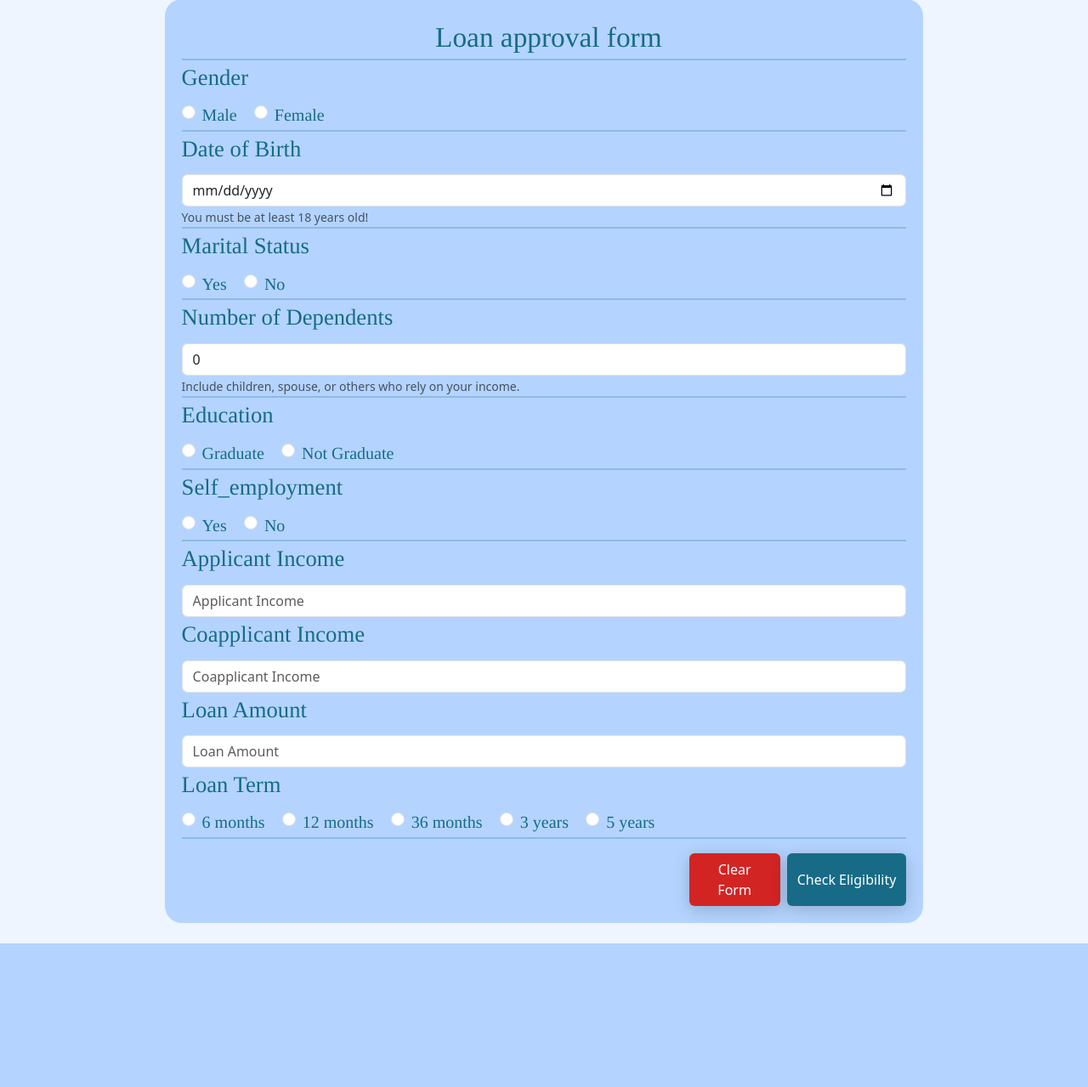
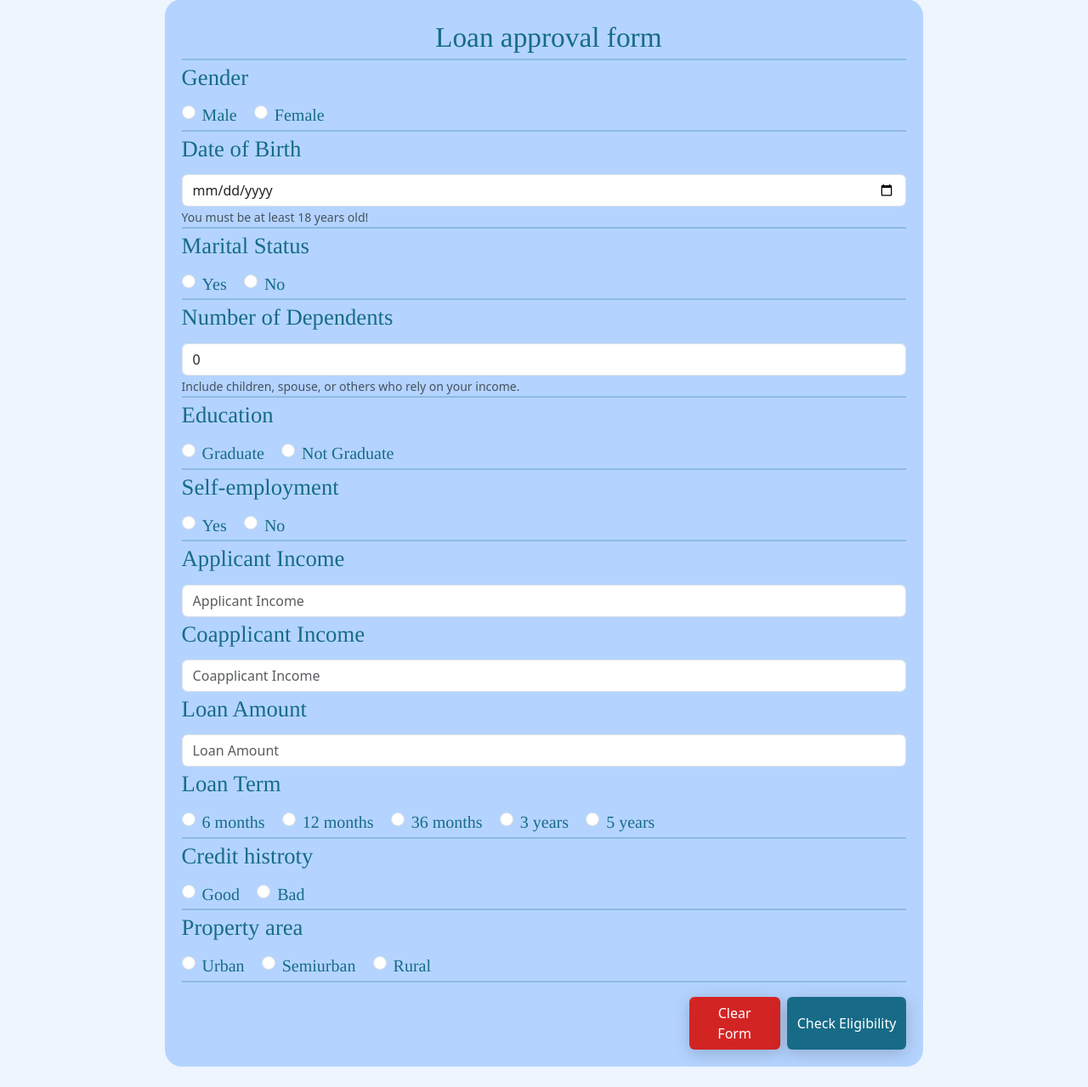
Before and after one commit to codingburgas/2425-11-b-pp-student-practices-assignment-NTIvanova21, a Flask app: page /approvalForm/1 in a window 1280 px wide. Shown: the part 432-1711 px from the top of the page at 85% size. Before the commit the page ends 1542 px from the top, so only its background shows below. Run offline with Flask 3, Linux system fonts and the light colour scheme; a user stored in the database is signed in; tables that the repository leaves empty hold one stand-in row (values such as "Sample post"); grey boxes marked "Sample" are stand-in pictures; parts of the project's set-up code (start-up, migrations or seed data) failed here and were passed over; some libraries are stand-ins or nearby versions; some web fonts are replaced.

Commit message:
Fix model's metrixes. Close #28

```diff
--- a/GreenLight/AI_model/forms.py
+++ b/GreenLight/AI_model/forms.py
@@ -10,9 +10,13 @@ class LoanForm(FlaskForm):
     marital_status = RadioField('Marital Status',choices=[('yes', 'Yes'), ('no', 'No')],validators=[InputRequired()],coerce=str)
     dependents = SelectField('Number of Dependents',choices=[('0', '0'), ('1', '1'), ('2', '2'), ('3+', '3 or more')],validators=[InputRequired()])
     education = RadioField('Education',choices=[('Graduate', 'Graduate'), ('Not Graduate', 'Not Graduate')],validators=[InputRequired()],coerce=str, render_kw={"class": "form-check-input"})
-    self_employment = RadioField('Self_employment',choices=[('yes', 'Yes'), ('no', 'No')],validators=[InputRequired()],coerce=str)
+    self_employment = RadioField('Self-employment',choices=[('yes', 'Yes'), ('no', 'No')],validators=[InputRequired()],coerce=str)
     applicant_income = StringField('Applicant Income', validators=[DataRequired()])
     coapplicant_income = StringField('Coapplicant Income', validators=[DataRequired()])
     loan_amount = StringField('Loan Amount', validators=[DataRequired()])
     loan_term = RadioField('Loan Term',choices=[('6', '6 months'),('12', '12 months'),('36', '36 months'),('36', '3 years'),('60', '5 years')],validators=[InputRequired()],coerce=str)
+    credit_history = RadioField('Credit histroty',choices=[('1', 'Good'), ('0', 'Bad')],validators=[InputRequired()],coerce=str)
+    property_area = RadioField('Property area',choices=[('Urban', 'Urban'), ('Semiurban', 'Semiurban'), ('Rural', 'Rural')],validators=[InputRequired()],coerce=str)
+
+
     submit = SubmitField('Check Eligibility')
--- a/GreenLight/AI_model/logistic_regression_model.py
+++ b/GreenLight/AI_model/logistic_regression_model.py
@@ -1,12 +1,15 @@
 import pandas as pd
 import numpy as np
+from sklearn.feature_selection import SelectKBest, f_classif
+from sklearn.preprocessing import LabelEncoder, StandardScaler
 from sklearn.model_selection import train_test_split
-from sklearn.preprocessing import LabelEncoder, StandardScaler
+from sklearn.metrics import accuracy_score, precision_score, recall_score, f1_score, confusion_matrix, classification_report
+from imblearn.over_sampling import SMOTE
 
 
 class LogisticRegression:
     def __init__(self, n_inputs, bias=0.0, learning_rate=0.01, epochs=100, threshold=0.5):
-        np.random.seed(43)
+        np.random.seed(42)
         self.n_inputs = n_inputs
         self.weights = np.random.rand(n_inputs)
         self.bias = bias
@@ -34,27 +37,28 @@ class LogisticRegression:
         X = np.array(X)
         y = np.array(y)
 
-        if len(X) != len(y):
-            raise ValueError("X and y must have the same length")
+        # Calculate class weights more effectively
+        class_counts = np.bincount(y)
+        n_samples = len(y)
+        n_classes = len(class_counts)
+        weights = n_samples / (n_classes * class_counts)
 
         for epoch in range(self.epochs):
-            total_loss = 0
-
             for inputs, y_expected in zip(X, y):
                 y_predicted = self.predict_probability(inputs)
+                y_predicted = np.clip(y_predicted, 1e-10, 1 - 1e-10)
+                error = y_predicted - y_expected
 
-                y_predicted = np.clip(y_predicted, 1e-10, 1 - 1e-10)
 
-                loss = -(y_expected * np.log(y_predicted) + (1 - y_expected) * np.log(1 - y_predicted))
-                total_loss += loss
+                weight = weights[y_expected]
+                self.weights -= self.learning_rate * error * np.array(inputs) * weight
+                self.bias -= self.learning_rate * error * weight
 
-                gradient = y_predicted - y_expected
-
-                self.weights -= self.learning_rate * gradient * np.array(inputs)
-                self.bias -= self.learning_rate * gradient
 
 
 df = pd.read_csv("AI_model/model_datasets/train.csv")
+
+# Fill missing values
 df.fillna({
     'Gender': df['Gender'].mode()[0],
     'Married': df['Married'].mode()[0],
@@ -65,30 +69,62 @@ df.fillna({
     'Credit_History': df['Credit_History'].mode()[0],
 }, inplace=True)
 
-
-categorical_cols = ['Gender', 'Married', 'Dependents', 'Education', 'Self_Employed']
+categorical_cols = ['Gender', 'Married', 'Dependents', 'Education', 'Self_Employed', 'Property_Area']
 label_encoders = {}
 for col in categorical_cols:
     le = LabelEncoder()
     df[col] = le.fit_transform(df[col])
     label_encoders[col] = le
 
+
+
 features = ['Gender', 'Married', 'Dependents', 'Education', 'Self_Employed',
-            'ApplicantIncome', 'CoapplicantIncome', 'LoanAmount', 'Loan_Amount_Term'
-            ]
+            'ApplicantIncome', 'CoapplicantIncome', 'LoanAmount', 'Loan_Amount_Term',
+            'Credit_History', 'Property_Area']
+
+
 X = df[features].values
 y = df['Loan_Status'].map({'Y': 1, 'N': 0}).values
 
+selector = SelectKBest(score_func=f_classif, k=7)
+X_selected = selector.fit_transform(X, y)
+selected_features = [features[i] for i in selector.get_support(indices=True)]
+print("Selected features:", selected_features)
+
 
 scaler = StandardScaler()
-X = scaler.fit_transform(X)
+X_scaled = scaler.fit_transform(X_selected)
 
 
-model = LogisticRegression(n_inputs=X.shape[1], learning_rate=0.001, epochs=1000)
-model.train(X, y)
+smote = SMOTE(random_state=42)
+X_resampled, y_resampled = smote.fit_resample(X_scaled, y)
 
-y_pred = [model.predict_class(x) for x in X]
-accuracy = np.mean(y_pred == y)
+
+X_train, X_test, y_train, y_test = train_test_split(X_resampled, y_resampled, test_size=0.2, stratify=y_resampled,random_state=42)
+
+
+model = LogisticRegression(n_inputs=X_train.shape[1], learning_rate=0.001, epochs=2000, threshold=0.5)
+model.train(X_train, y_train)
+
+
+y_pred = [model.predict_class(x) for x in X_test]
+y_pred = np.array(y_pred)
+
+
+accuracy = accuracy_score(y_test, y_pred)
 accuracy = round(accuracy, 2) * 100
+precision = precision_score(y_test, y_pred)
+recall = recall_score(y_test, y_pred)
+f1 = f1_score(y_test, y_pred)
+conf_matrix = confusion_matrix(y_test, y_pred)
 
-print(f"Accuracy on the whole dataset: {accuracy}%")
+
+print(f"\nEvaluation on Test Set:")
+print(f"Accuracy     : {accuracy:.2f}")
+print(f"Precision    : {precision:.2f}")
+print(f"Recall       : {recall:.2f}")
+print(f"F1 Score     : {f1:.2f}")
+print("\nConfusion Matrix:")
+print(conf_matrix)
+print("\nClassification Report:")
+print(classification_report(y_test, y_pred))
--- a/GreenLight/AI_model/routes.py
+++ b/GreenLight/AI_model/routes.py
@@ -1,11 +1,11 @@
 from datetime import date
 
 from flask import render_template, url_for, redirect, flash
-from flask_login import login_user, logout_user, current_user
-import joblib
+from flask_login import current_user
+
 
 from GreenLight.models import Loan, UserLoan
-from .logistic_regression_model import features, label_encoders, scaler, model
+from .logistic_regression_model import label_encoders, scaler, model, selected_features
 from .. import db
 
 from . import AI_bp
@@ -37,8 +37,10 @@ def approvalForm(userId):
             coapplicant_income = form.coapplicant_income.data
             loan_amount = form.loan_amount.data
             loan_term = form.loan_term.data
+            credit_history = form.credit_history.data
+            property_area = form.property_area.data
 
-            loan_form = Loan(gender = gender, date_of_birth = date_of_birth,  marital_status = marital_status, dependents = dependents, education = education, self_employment = self_employment, applicant_income = applicant_income, coapplicant_income = coapplicant_income, loan_amount = loan_amount, loan_term = loan_term)
+            loan_form = Loan(gender = gender, date_of_birth = date_of_birth,  marital_status = marital_status, dependents = dependents, education = education, self_employment = self_employment, applicant_income = applicant_income, coapplicant_income = coapplicant_income, loan_amount = loan_amount, loan_term = loan_term, credit_history = credit_history, property_area =property_area)
 
             db.session.add(loan_form)
             db.session.commit()
@@ -57,11 +59,13 @@ def approvalForm(userId):
                 'ApplicantIncome': float(applicant_income),
                 'CoapplicantIncome': float(coapplicant_income),
                 'LoanAmount': float(loan_amount),
-                'Loan_Amount_Term': float(loan_term)
+                'Loan_Amount_Term': float(loan_term),
+                'Credit_History': credit_history,
+                'Property_Area': property_area
             }
 
             input_processed = []
-            for feat in features:
+            for feat in selected_features:
                 val = input_dict[feat]
                 if feat in label_encoders:
                     val = val.title()
@@ -71,8 +75,6 @@ def approvalForm(userId):
             input_processed = scaler.transform([input_processed])[0]
 
             probability = model.predict_probability(input_processed)
-            prediction = model.predict_class(input_processed)
-            approval = "Approved" if prediction == 1 else "Rejected"
             percentage = round(probability * 100, 2)
 
             loan_form.prediction_result = percentage
--- a/GreenLight/AI_model/templates/approvalForm.html
+++ b/GreenLight/AI_model/templates/approvalForm.html
@@ -132,6 +132,31 @@
                 <hr>
                 </div>
 
+                <div class="form-group">
+
+                    <label>{{ form.credit_history.label }}</label><br>
+                    {% for subfield in form.credit_history %}
+                        <div class="form-check form-check-inline">
+                            {{ subfield(class="form-check-input") }}
+                            <label class="form-check-label">{{ subfield.label.text }}</label>
+                        </div>
+                    {% endfor %}
+                <hr>
+                </div>
+
+                <div class="form-group">
+
+                    <label>{{ form.property_area.label }}</label><br>
+                    {% for subfield in form.property_area %}
+                        <div class="form-check form-check-inline">
+                            {{ subfield(class="form-check-input") }}
+                            <label class="form-check-label">{{ subfield.label.text }}</label>
+                        </div>
+                    {% endfor %}
+
+                    <hr>
+                </div>
+
                 <div class="buttons form-group d-flex justify-content-start gap-2">
                     <button type="reset" class="btn clear-btn">Clear Form</button>
                     {{ form.submit(class="btn submit") }}
--- a/GreenLight/models.py
+++ b/GreenLight/models.py
@@ -33,7 +33,6 @@ class Loan(db.Model):
     __table_args__ = {'extend_existing': True}
 
     loanId = db.Column(db.Integer, primary_key=True, autoincrement=True)
-    userId = db.Column(db.Integer, db.ForeignKey('Users.userId'), nullable=False)
     gender = db.Column("Gender", db.String(50))
     marital_status = db.Column("Married", db.String(50))
     dependents = db.Column("Dependents", db.String(50))
@@ -43,9 +42,11 @@ class Loan(db.Model):
     coapplicant_income = db.Column("CoapplicantIncome", db.Numeric)
     loan_amount = db.Column("LoanAmount", db.Numeric)
     loan_term = db.Column("LoanTerm", db.Integer)
+    credit_history = db.Column("CreditHistory", db.String(50))
+    property_area = db.Column("PropertyArea", db.String(50))
     date_of_birth = db.Column("Age", db.Date)
     prediction_result = db.Column("PredictionResult",db.Numeric)
-    approved = db.Column("Approved", db.Boolean, default=False)
+    approved = db.Column("Approved", db.Boolean, nullable=True)
 
 
 class UserLoan(db.Model):
```
Also changed, not shown: GreenLight/main/static/homePageStyle.css (+8 -0 lines), GreenLight/main/templates/bankLoanRequestPage.html (+12 -2 lines).
